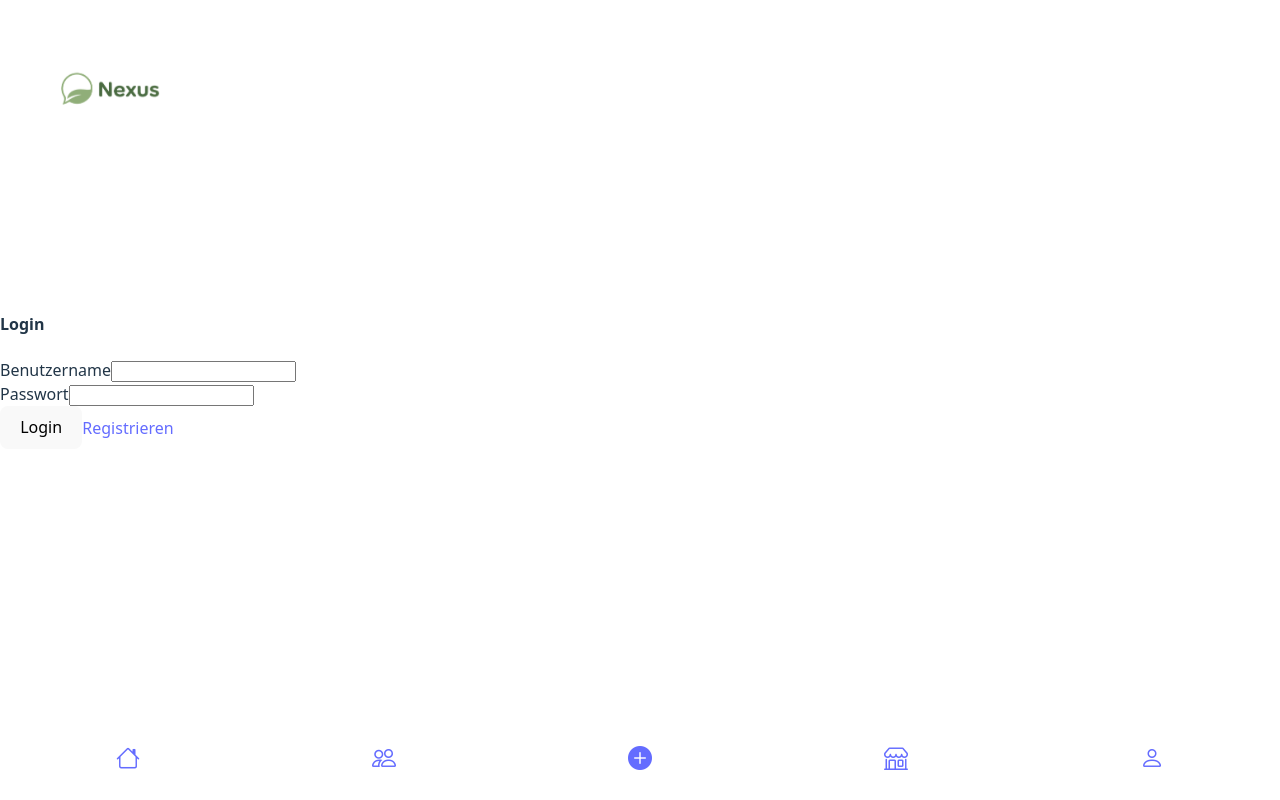
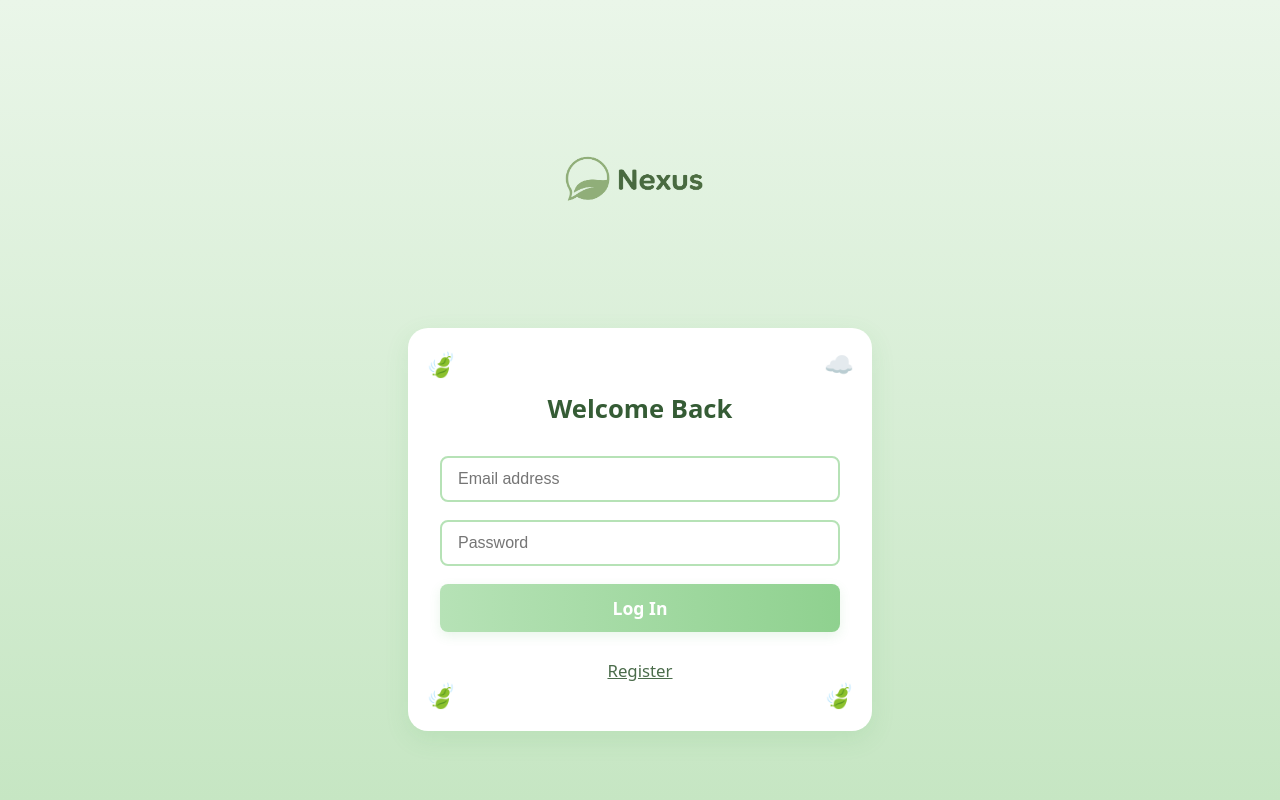
Before and after one commit to DevLwC/digi_and_demo_refactoring, a React app in the folder frontend/: page /login in a window 1280 px wide. Built offline with nearby package versions, Linux system fonts and the light colour scheme; the HTML template or start-up script is replaced by a standard one.

Commit message:
login page and deletion of seperate register page

```diff
--- a/frontend/src/App.jsx
+++ b/frontend/src/App.jsx
@@ -1,7 +1,6 @@
 import React from 'react'
-import { BrowserRouter as Router, Routes, Route } from 'react-router-dom'
+import { BrowserRouter as Router, Routes, Route, useLocation } from 'react-router-dom'
 import Profile from './pages/Profile.jsx'
-import Register from './pages/Register.jsx'
 import Store from './pages/Store.jsx'
 import Dashboard from './pages/Dashboard.jsx'
 import Friends from './pages/Friends.jsx'
@@ -10,24 +9,32 @@ import Login from './pages/Login.jsx'
 import Navbar from './components/Navbar.jsx'
 import Logo from './components/Logo.jsx'
 
-function App() {
+function AppContent() {
+    const location = useLocation()
     return (
-        <Router>
-            <Logo />
+        <>
+            {location.pathname !== "/login" && <Logo />}
             <div style={{ paddingBottom: '60px' }}>
                 <Routes>
                     <Route path="/" element={<Dashboard />} />
                     <Route path="/dashboard" element={<Dashboard />} />
                     <Route path="/profile" element={<Profile />} />
-                    <Route path="/register" element={<Register />} />
                     <Route path="/store" element={<Store />} />
                     <Route path="/friends" element={<Friends />} />
                     <Route path="/posts" element={<Posts />} />
                     <Route path="/login" element={<Login />} />
                     <Route path="*" element={<div>404 Not Found</div>} />
                 </Routes>
-                <Navbar />
+                {location.pathname !== "/login" && <Navbar />}
             </div>
+        </>
+    )
+}
+
+function App() {
+    return (
+        <Router>
+            <AppContent />
         </Router>
     )
 }
--- /dev/null
+++ b/frontend/src/pages/Login.css
@@ -0,0 +1,162 @@
+.login-bg {
+    position: fixed;
+    top: 0;
+    left: 0;
+    width: 100vw;
+    height: 100vh;
+    background: linear-gradient(180deg, #eaf6e9 0%, #c6e6c3 100%);
+    display: flex;
+    align-items: center;
+    justify-content: center;
+    z-index: 0;
+}
+
+.login-center-container {
+    min-height: 100vh;
+    width: 100vw;
+    display: flex;
+    flex-direction: column;
+    align-items: center;
+    justify-content: center;
+    position: relative;
+    z-index: 1;
+}
+
+.login-logo {
+    display: flex;
+    align-items: center;
+    justify-content: center;
+    margin-bottom: 40px;
+    font-size: 2.2rem;
+    color: #4b6c4b;
+    font-weight: bold;
+    flex-wrap: wrap;
+}
+
+.login-card {
+    position: relative;
+    background: #fff;
+    border-radius: 20px;
+    box-shadow: 0 8px 24px rgba(76, 175, 80, 0.12);
+    padding: 40px 32px 32px 32px;
+    max-width: 400px;
+    width: 100%;
+    display: flex;
+    flex-direction: column;
+    align-items: center;
+}
+
+.login-card-decor {
+    position: absolute;
+    font-size: 1.5rem;
+}
+
+.decor-leaf-top-left { top: 18px; left: 18px; }
+.decor-leaf-bottom-left { bottom: 18px; left: 18px; }
+.decor-leaf-bottom-right { bottom: 18px; right: 18px; }
+.decor-cloud-top-right { top: 18px; right: 18px; }
+
+.login-title {
+    color: #355c35;
+    font-size: 1.6rem;
+    font-weight: 600;
+    margin-bottom: 28px;
+    text-align: center;
+}
+
+.login-input {
+    width: 100%;
+    padding: 12px 16px;
+    margin-bottom: 18px;
+    border: 2px solid #b6e2b6;
+    border-radius: 8px;
+    font-size: 1rem;
+    outline: none;
+    transition: border-color 0.2s;
+    box-sizing: border-box;
+}
+
+.login-input:focus {
+    border-color: #4b6c4b;
+}
+
+.login-btn {
+    width: 100%;
+    padding: 12px 0;
+    background: linear-gradient(90deg, #b6e2b6 0%, #8fd18f 100%);
+    color: #fff;
+    font-size: 1.1rem;
+    font-weight: 600;
+    border: none;
+    border-radius: 8px;
+    box-shadow: 0 4px 12px rgba(76, 175, 80, 0.12);
+    cursor: pointer;
+    margin-bottom: 10px;
+    transition: background 0.2s;
+}
+
+.login-btn:hover {
+    background: linear-gradient(90deg, #8fd18f 0%, #b6e2b6 100%);
+}
+
+.login-register {
+    color: #4b6c4b;
+    font-size: 1.05rem;
+    text-align: center;
+    margin-top: 16px;
+    margin-bottom: 8px;
+    cursor: pointer;
+    text-decoration: underline;
+    font-weight: 500;
+    background: none;
+    border: none;
+}
+
+.logo-img {
+    width: 28vw;
+    min-width: 160px;
+    max-width: 280px;
+    height: auto;
+    margin-right: 12px;
+}
+
+.login-message {
+    color: #e57373;
+    font-size: 0.95rem;
+    margin-top: 8px;
+    text-align: center;
+}
+
+/* Responsive styles */
+@media (max-width: 600px) {
+    .login-logo {
+        font-size: 1.5rem;
+        margin-bottom: 24px;
+    }
+    .login-card {
+        padding: 24px 12px 20px 12px;
+        max-width: 95vw;
+    }
+    .login-title {
+        font-size: 1.2rem;
+        margin-bottom: 18px;
+    }
+    .login-input {
+        font-size: 0.95rem;
+        padding: 10px 12px;
+        margin-bottom: 12px;
+    }
+    .login-btn {
+        font-size: 1rem;
+        padding: 10px 0;
+    }
+    .login-card-decor {
+        font-size: 1.1rem;
+    }
+    .logo-img {
+        width: 64vw;
+        min-width: 128px;
+        max-width: 192px;
+        margin-right: 8px;
+    }
+}
--- a/frontend/src/pages/Login.jsx
+++ b/frontend/src/pages/Login.jsx
@@ -1,55 +1,75 @@
 import React, { useState } from 'react'
-import { Link } from 'react-router-dom'
+import './Login.css'
 
 function Login() {
+    const [isRegister, setIsRegister] = useState(false)
     const [username, setUsername] = useState('')
+    const [email, setEmail] = useState('')
     const [password, setPassword] = useState('')
     const [message, setMessage] = useState('')
 
     const handleSubmit = (e) => {
         e.preventDefault()
-    // TODO: Add authentication logic here
-    setMessage('Login functionality not implemented yet.')
+        setMessage(isRegister ? 'Registration not implemented yet.' : 'Login not implemented yet.')
     }
 
     return (
-    <div className="container mt-5">
-      <div className="row justify-content-center">
-        <div className="col-md-6">
-          <div className="card">
-            <div className="card-header">
-              <h4>Login</h4>
+        <div className="login-bg">
+            <div className="login-center-container">
+                <div className="login-logo">
+                    <img
+                        src="/Lumina.png"
+                        alt="Nexus Logo"
+                        className="logo-img"
+                    />
                 </div>
-            <div className="card-body">
+                <div className="login-card">
+                    <div className="login-card-decor decor-leaf-top-left">🍃</div>
+                    <div className="login-card-decor decor-leaf-bottom-left">🍃</div>
+                    <div className="login-card-decor decor-leaf-bottom-right">🍃</div>
+                    <div className="login-card-decor decor-cloud-top-right">☁️</div>
+                    <h2 className="login-title">
+                        {isRegister ? "Create Account" : "Welcome Back"}
+                    </h2>
                     <form onSubmit={handleSubmit}>
-                <div className="mb-3">
-                  <label htmlFor="username" className="form-label">Benutzername</label>
+                        {isRegister && (
                             <input
                                 type="text"
-                    className="form-control"
-                    id="username"
+                                className="login-input"
+                                placeholder="Username"
                                 value={username}
                                 onChange={e => setUsername(e.target.value)}
                                 required
                             />
-                </div>
-                <div className="mb-3">
-                  <label htmlFor="password" className="form-label">Passwort</label>
+                        )}
+                        <input
+                            type="text"
+                            className="login-input"
+                            placeholder="Email address"
+                            value={email}
+                            onChange={e => setEmail(e.target.value)}
+                            required
+                        />
                         <input
                             type="password"
-                    className="form-control"
-                    id="password"
+                            className="login-input"
+                            placeholder="Password"
                             value={password}
                             onChange={e => setPassword(e.target.value)}
                             required
                         />
+                        <button type="submit" className="login-btn">
+                            {isRegister ? "Register" : "Log In"}
+                        </button>
+                    </form>
+                    <div
+                        className="login-register"
+                        onClick={() => setIsRegister(!isRegister)}
+                        style={{ textDecoration: 'underline' }}
+                    >
+                        {isRegister ? "Back to Login" : "Register"}
                     </div>
-                <button type="submit" className="btn btn-primary">Login</button>
-                <Link to="/register" className="btn btn-link">Registrieren</Link>
-              </form>
-              <div id="message" className="mt-3">{message}</div>
-            </div>
-          </div>
+                    <div id="message" className="login-message">{message}</div>
                 </div>
             </div>
         </div>
--- a/frontend/src/pages/Register.jsx
+++ /dev/null
@@ -1,71 +0,0 @@
-import React, { useState } from 'react'
-import { Link } from 'react-router-dom'
-
-function Register() {
-  const [username, setUsername] = useState('')
-  const [email, setEmail] = useState('')
-  const [password, setPassword] = useState('')
-  const [message, setMessage] = useState('')
-
-  const handleSubmit = (e) => {
-    e.preventDefault()
-    // TODO: Add registration logic here (API call)
-    setMessage('Registration functionality not implemented yet.')
-  }
-
-  return (
-    <div className="container mt-5">
-      <div className="row justify-content-center">
-        <div className="col-md-6">
-          <div className="card">
-            <div className="card-header">
-              <h4>Registrierung</h4>
-            </div>
-            <div className="card-body">
-              <form onSubmit={handleSubmit}>
-                <div className="mb-3">
-                  <label htmlFor="username" className="form-label">Benutzername</label>
-                  <input
-                    type="text"
-                    className="form-control"
-                    id="username"
-                    value={username}
-                    onChange={e => setUsername(e.target.value)}
-                    required
-                  />
-                </div>
-                <div className="mb-3">
-                  <label htmlFor="email" className="form-label">E-Mail</label>
-                  <input
-                    type="email"
-                    className="form-control"
-                    id="email"
-                    value={email}
-                    onChange={e => setEmail(e.target.value)}
-                    required
-                  />
-                </div>
-                <div className="mb-3">
-                  <label htmlFor="password" className="form-label">Passwort</label>
-                  <input
-                    type="password"
-                    className="form-control"
-                    id="password"
-                    value={password}
-                    onChange={e => setPassword(e.target.value)}
-                    required
-                  />
-                </div>
-                <button type="submit" className="btn btn-primary">Registrieren</button>
-                <Link to="/login" className="btn btn-link">Anmelden</Link>
-              </form>
-              <div id="message" className="mt-3">{message}</div>
-            </div>
-          </div>
-        </div>
-      </div>
-    </div>
-  )
-}
-
-export default Register
```
Lines whose indentation alone changed are shown as unchanged.
